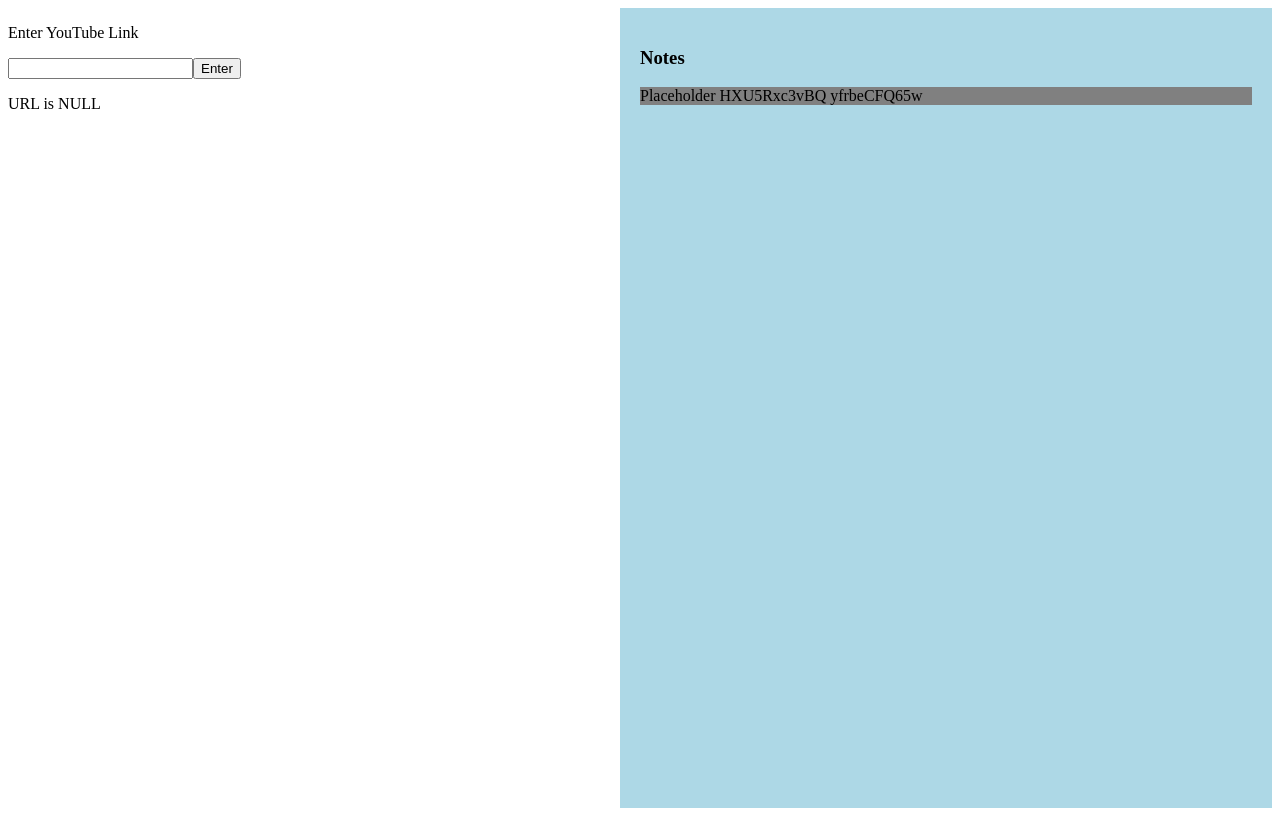
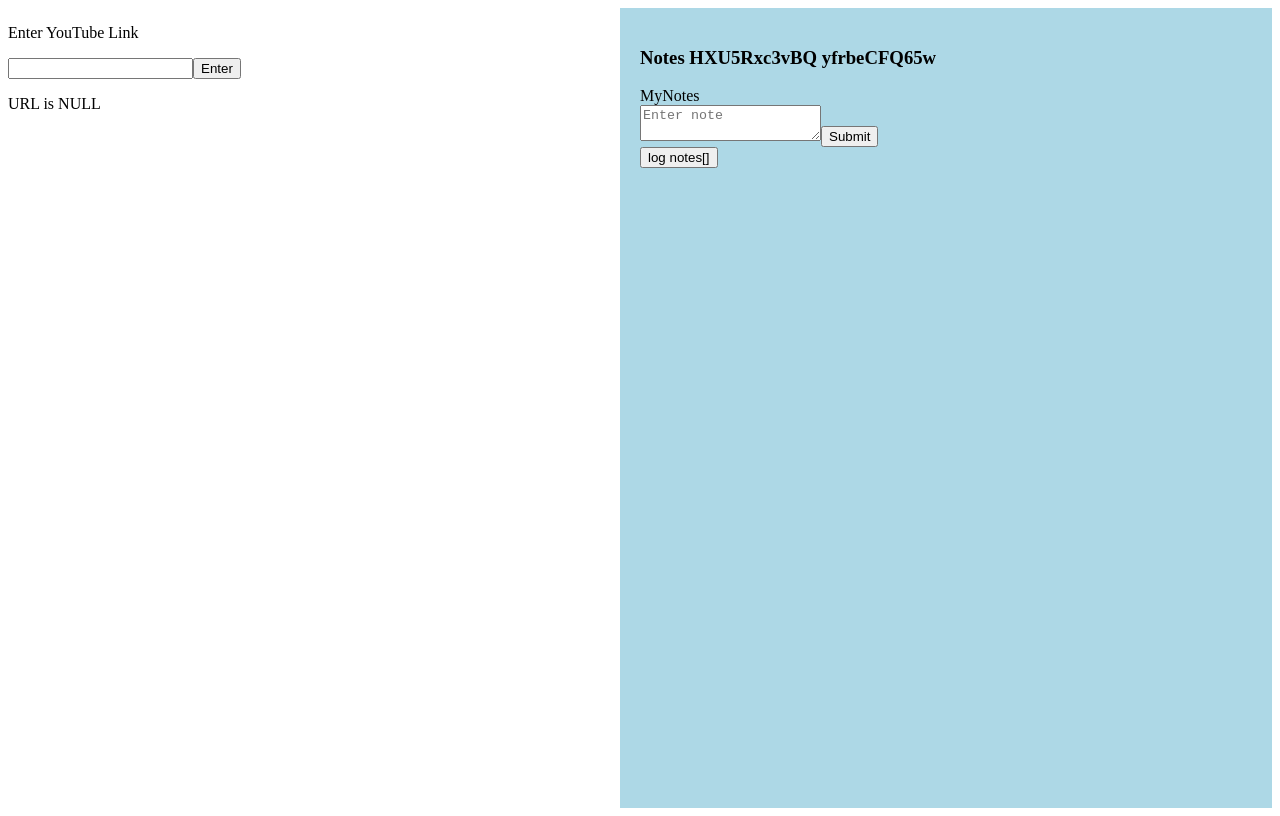
Before and after one commit to coolport/scribe, a React (Vite) app: page / in a window 1280 px wide. Built offline with nearby package versions, Linux system fonts and the light colour scheme.

Commit message:
feat: chatbox start

```diff
--- /dev/null
+++ b/src/ChatBox.tsx
@@ -0,0 +1,84 @@
+import { useState, type ChangeEvent, type FormEvent } from "react";
+
+interface Note {
+  id: number;
+  content: string;
+}
+
+function MyChatBox() {
+  const [notes, setNotes] = useState<Note[]>([]);
+  const [userNoteString, setUserNoteString] = useState<string>('');
+
+  const testOut = (): void => {
+    console.log(notes)
+  }
+
+  const handleSubmit = (): void => {
+    // if (userNoteString.trim() === '') return;
+    if (userNoteString) {
+      setNotes(prev => [...prev, { //type inferred from state decl
+        id: Date.now(),
+        content: userNoteString,
+      }])
+      // If not implicitly returning (have return type :Note[]):
+      // setNotes((prev: Note[]): Note[] => {
+      //   return [...prev, {
+      //     id: Date.now(),
+      //     content: userNoteString,
+      //   }];
+      // })
+      setUserNoteString('');
+    } else {
+      console.log("Empty string.");
+    }
+  }
+
+  const listMap = notes.map(note => <li>
+    <div>
+      {note.content}
+      <button>Delete</button>
+    </div>
+  </li>)
+
+  return (
+    <>
+      <div>
+        <ul>
+          {listMap}
+        </ul>
+      </div>
+      <div>
+        MyNotes
+        <form
+          onSubmit={(e: FormEvent<HTMLFormElement>): void => {
+            e.preventDefault();
+            handleSubmit();
+          }}
+        >
+          <textarea
+            value={userNoteString}
+            placeholder="Enter note"
+            onChange={(e: ChangeEvent<HTMLTextAreaElement>): void => {
+              const value = e.target.value;
+              setUserNoteString(value);
+              console.log(value);
+            }}
+          ></textarea>
+          <button
+            type="submit"
+          >Submit</button>
+        </form>
+      </div>
+      <div>
+        <button
+          onClick={testOut}
+
+
+        >log notes[]</button>
+      </div>
+    </>
+
+  )
+}
+
+export default MyChatBox;
--- a/src/Index.tsx
+++ b/src/Index.tsx
@@ -1,6 +1,7 @@
 import { useState, type ChangeEvent, type FormEvent } from 'react';
 import styles from './styles/Index.module.css'
 import Player from './Player';
+import ChatBox from './ChatBox';
 
 //TODO:
 //Validation, etc.
@@ -45,22 +46,23 @@ function Index() {
             >Enter</button>
           </form>
           <div id="playerContainer">
-            {/* HXU5Rxc3vBQ */}
-            {/* <Player url={"HXU5Rxc3vBQ"}></Player> */}
             <Player videoId={url} ></Player>
           </div>
         </div>
 
-
         <div className={styles.right}>
-          <h3>Notes</h3>
-          <div
-            className={styles.rightTextContainer}
-          >
-            Placeholder
+          <h3>Notes
             HXU5Rxc3vBQ
             yfrbeCFQ65w
+          </h3>
+
+          {/* <div className={styles.rightTextContainer} > */}
+          {/*   <ChatBox /> */}
+          {/* </div> */}
+          <div>
+            <ChatBox />
           </div>
+
         </div>
       </div >
     </>
```
